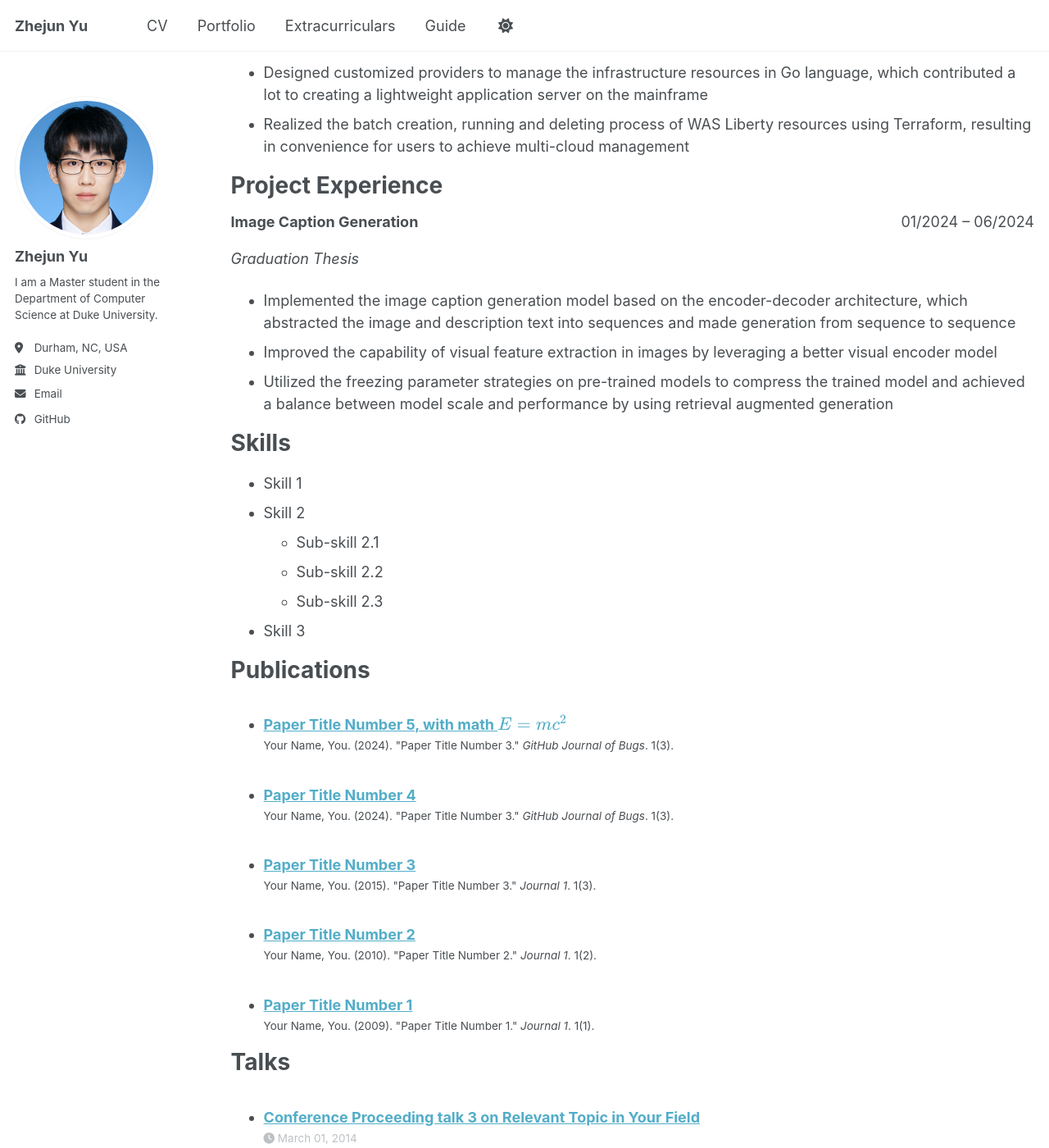
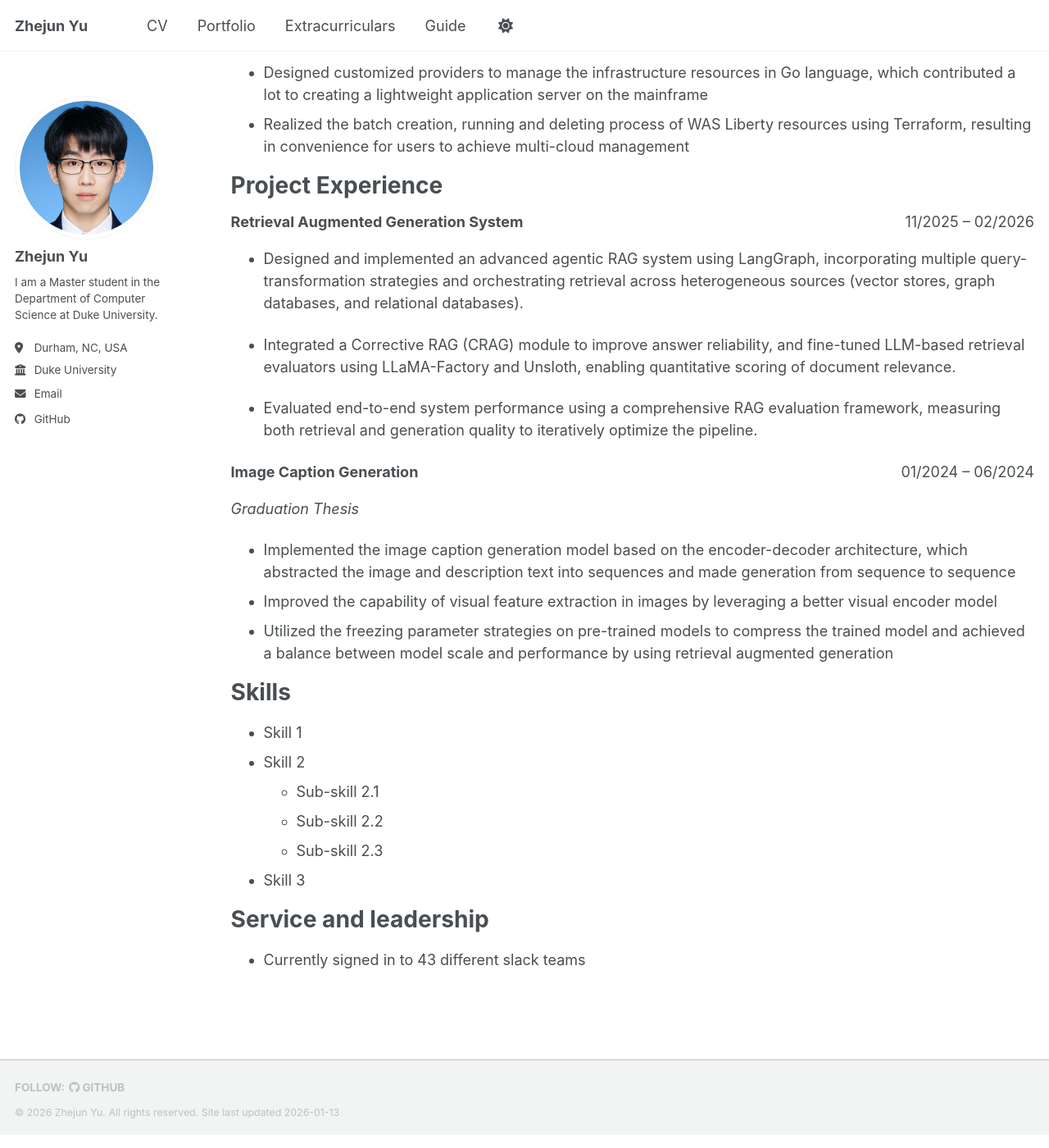
Before and after one commit to unknownyouth/unknownyouth.github.io, a Jekyll site: the page built from _pages/cv.md, in a window 1280 px wide and 1400 px high, scrolled down 1002 px. Shown: the whole window at 82% size. Built offline with Jekyll 4.4.1, drawn with Linux system fonts in a browser that asks for light colours; a script bundle is joined from its source files by our own code; library files that are not in the unit come from our copies; some of the changed text lies outside the part shown.

Commit message:
Update CV

```diff
--- a/_pages/cv.md
+++ b/_pages/cv.md
@@ -74,6 +74,19 @@ Project Experience
   * Supervisor: Professor Git -->
 
 <div style="display: flex; justify-content: space-between;">
+  <strong>Retrieval Augmented Generation System</strong>
+  <span>11/2025 – 02/2026</span>
+</div>
+
+<!-- *Graduation Thesis* -->
+
+* Designed and implemented an advanced agentic RAG system using LangGraph, incorporating multiple query-transformation strategies and orchestrating retrieval across heterogeneous sources (vector stores, graph databases, and relational databases).
+
+* Integrated a Corrective RAG (CRAG) module to improve answer reliability, and fine-tuned LLM-based retrieval evaluators using LLaMA-Factory and Unsloth, enabling quantitative scoring of document relevance.
+
+* Evaluated end-to-end system performance using a comprehensive RAG evaluation framework, measuring both retrieval and generation quality to iteratively optimize the pipeline.
+
+<div style="display: flex; justify-content: space-between;">
   <strong>Image Caption Generation</strong>
   <span>01/2024 – 06/2024</span>
 </div>
@@ -84,6 +97,7 @@ Project Experience
 * Improved the capability of visual feature extraction in images by leveraging a better visual encoder model
 * Utilized the freezing parameter strategies on pre-trained models to compress the trained model and achieved a balance between model scale and performance by using retrieval augmented generation
 
+
 Skills
 ======
 * Skill 1
@@ -93,23 +107,11 @@ Skills
   * Sub-skill 2.3
 * Skill 3
 
-Publications
+<!-- Publications
 ======
   <ul>{% for post in site.publications reversed %}
     {% include archive-single-cv.html %}
-  {% endfor %}</ul>
-
-Talks
-======
-  <ul>{% for post in site.talks reversed %}
-    {% include archive-single-talk-cv.html  %}
-  {% endfor %}</ul>
-
-Teaching
-======
-  <ul>{% for post in site.teaching reversed %}
-    {% include archive-single-cv.html %}
-  {% endfor %}</ul>
+  {% endfor %}</ul> -->
 
 Service and leadership
 ======
```
